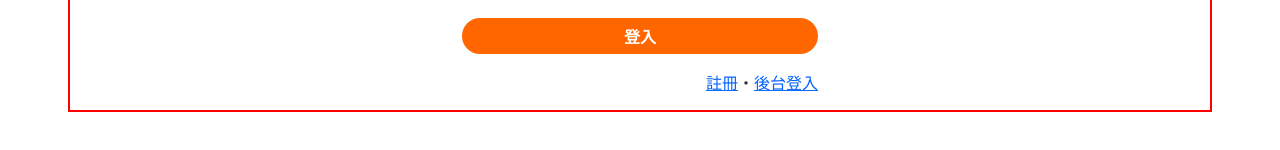
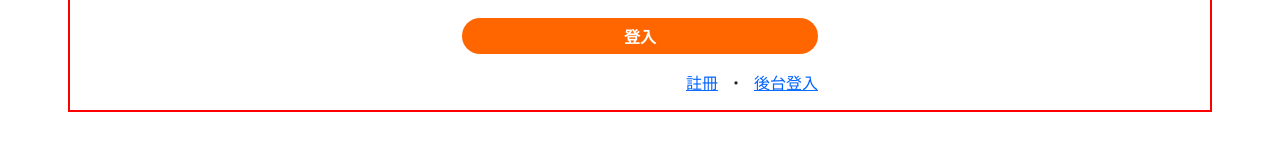
Before and after one commit to ChungYingHo/Twitter, a React (Create React App) app: page /login in a window 1280 px wide. Shown: the part 372-522 px from the top of the page. Built offline with nearby package versions, Linux system fonts and the light colour scheme.

Commit message:
add AuthSpna

```diff
--- a/src/pages/LoginPage.jsx
+++ b/src/pages/LoginPage.jsx
@@ -5,6 +5,7 @@ import {
   AuthLinkText,
   AuthLinkWrapper,
   AuthTittle,
+  AuthSpan,
 } from "../components/common/auth.styled";
 import { ReactComponent as Logo } from "../assets/logo.svg";
 import AuthInput from "../components/AuthInput";
@@ -51,7 +52,7 @@ const LoginPage = () => {
         <Link to="/register">
           <AuthLinkText>註冊</AuthLinkText>
         </Link>
-        <span>・</span>
+        <AuthSpan>・</AuthSpan>
         <Link to="/admin_login">
           <AuthLinkText>後台登入</AuthLinkText>
         </Link>
```
